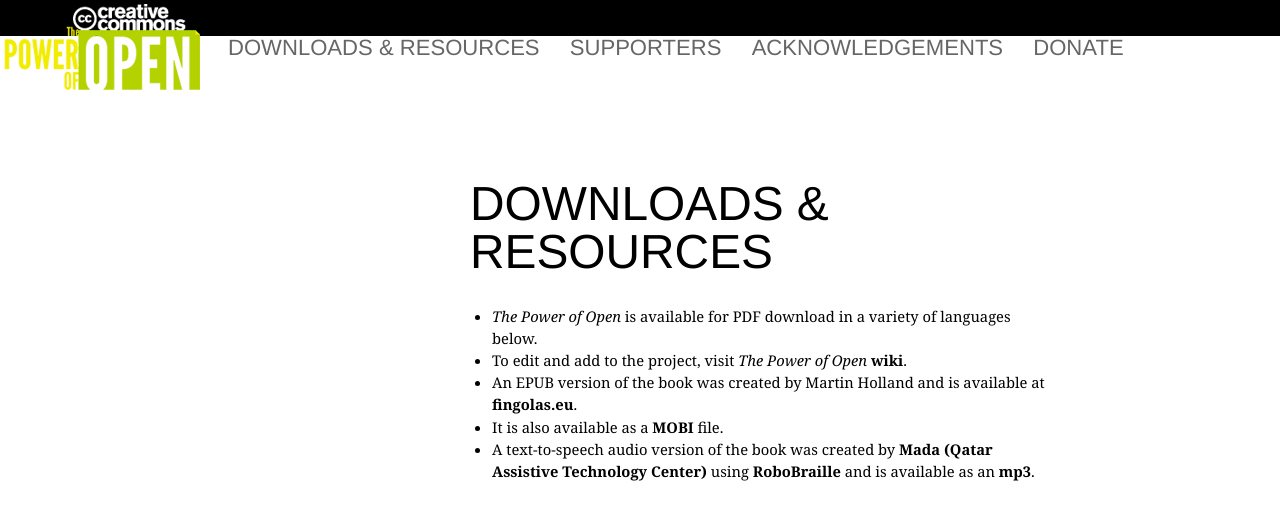
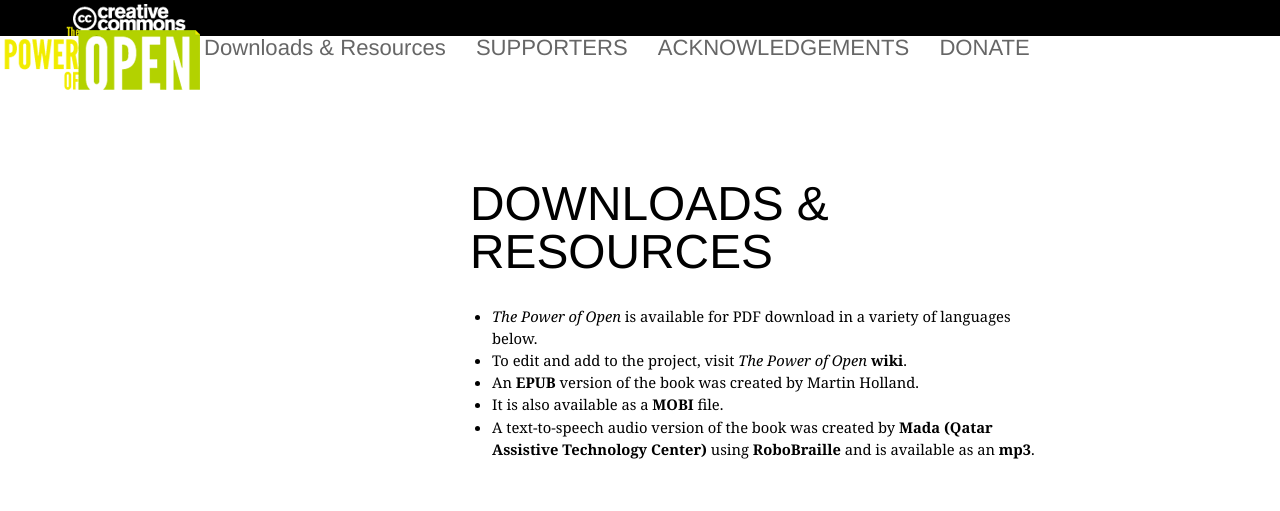
Before and after one commit to creativecommons/the-power-of-open, a plain HTML site: page docs/downloads/index.html in a window 1280 px wide. Shown: the top 511 px of the page. Drawn offline with Linux system fonts and the light colour scheme; a web font is replaced by a local one.

Commit message:
remove links to self and fix epub link

```diff
--- a/docs/downloads/index.html
+++ b/docs/downloads/index.html
@@ -21,7 +21,7 @@
 		<ul>
 		<li><i>The Power of Open</i> is available for PDF download in a variety of languages below.<br /></li>
 		<li>To edit and add to the project, visit <i>The Power of Open</i> <a href="http://wiki.creativecommons.org/The_Power_of_Open">wiki</a>.<br /></li>
-		<li>An EPUB version of the book was created by Martin Holland and is available at <a href="http://fingolas.eu/index_EN.php?page=epub">fingolas.eu</a>.</li>
+        <li>An <a href="../assets/pdfs/tpoo_eng.epub">EPUB</a> version of the book was created by Martin Holland.</li>
 		<li>It is also available as a <a href="../assets/pdfs/tpoo_eng.mobi">MOBI</a> file.</li>
 		<li>A text-to-speech audio version of the book was created by <a href="http://mada.org.qa/">Mada (Qatar Assistive Technology Center)</a> using <a href="http://robobraille.org/">RoboBraille</a> and is available as an <a href="../assets/pdfs/tpoo_audio.mp3">mp3</a>.</li>
 		</ul>
@@ -43,7 +43,7 @@
 </div>
 
 <div id="header">
-	<p><a href="../downloads/">Downloads &amp; Resources</a> <a href="../supporters/">Supporters</a> <a href="../acknowledgements/">Acknowledgements</a> <a href="../donate/">Donate</a></p>
+	<p>Downloads &amp; Resources <a href="../supporters/">Supporters</a> <a href="../acknowledgements/">Acknowledgements</a> <a href="../donate/">Donate</a></p>
 	<a href="../"><img src="../assets/images/logo3.png" width="200" height="90" alt="The Power of Open" id="tpoologo" /></a>
 </div>
 
```
Also changed, not shown: 1 other file.
